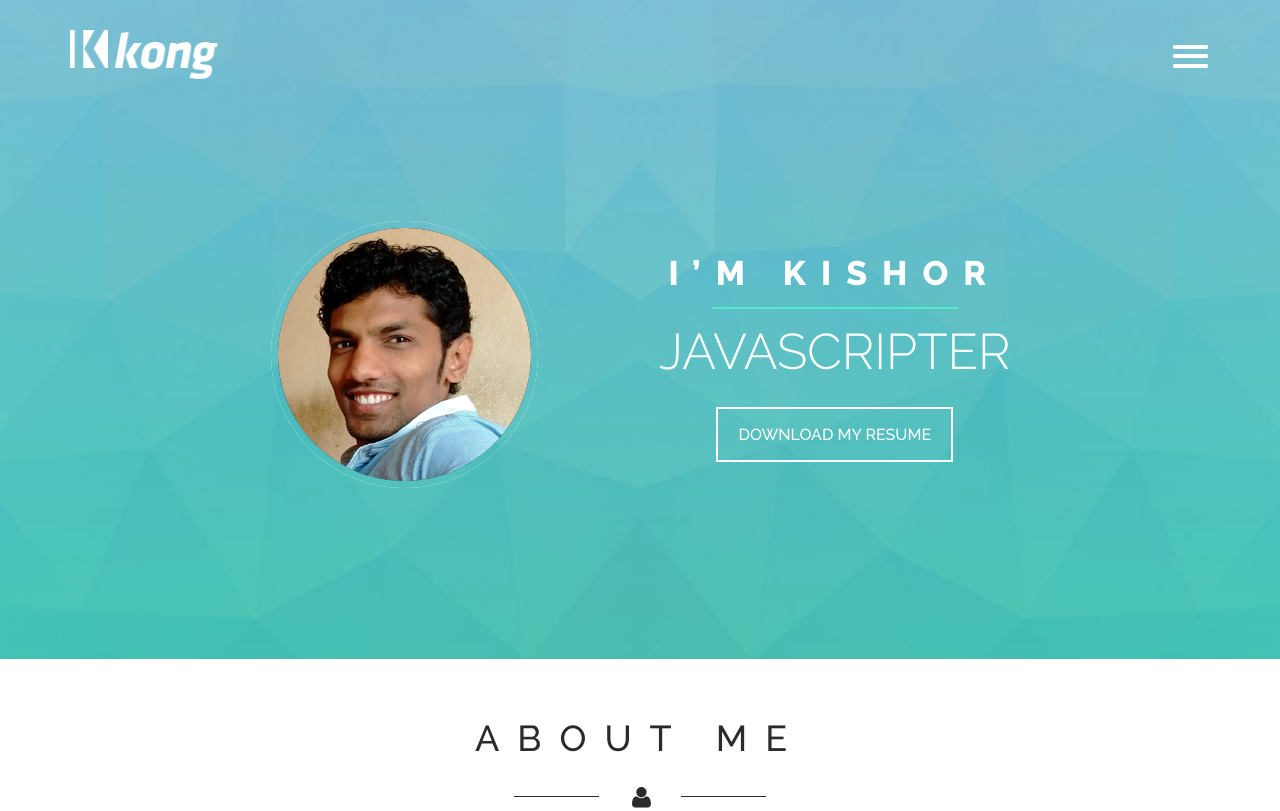
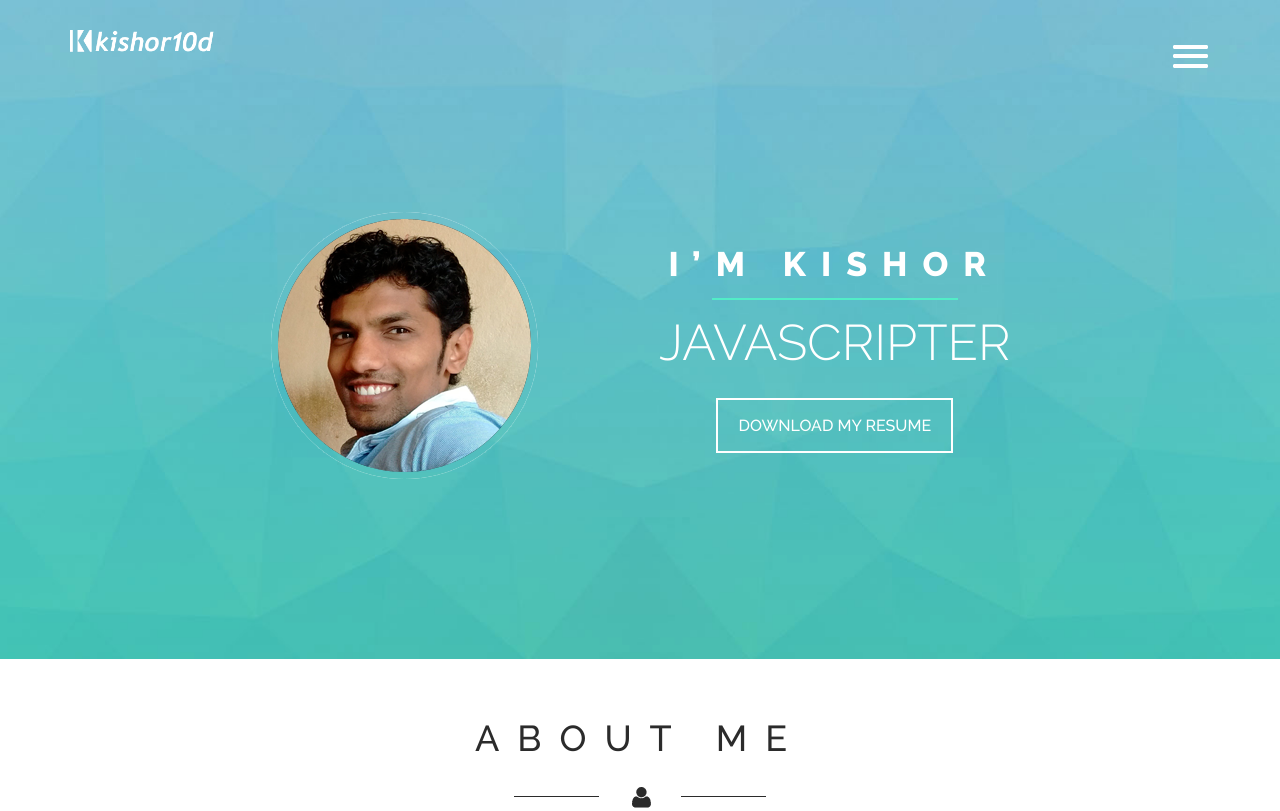
Before and after one commit to kishor10d/kishor10d.github.io, a plain HTML site: page index.html in a window 1280 px wide. Shown: the top 811 px of the page. Drawn offline with Linux system fonts and the light colour scheme.

Commit message:
Logo change

```diff
--- a/index.html
+++ b/index.html
@@ -40,7 +40,7 @@
 			<script src="js/classie.js"></script>
 			<!--top-nav---->
 			<div class="logo">
-				<a href="index.html"><img src="images/logo.png" alt=""/></a>
+				<a href="index.html"><img src="images/name.png" alt=""/></a>
 			</div>
 			<div class="top-nav">
 				<div class="nav-icon">
```
Also changed, not shown: images/name.png (added).
